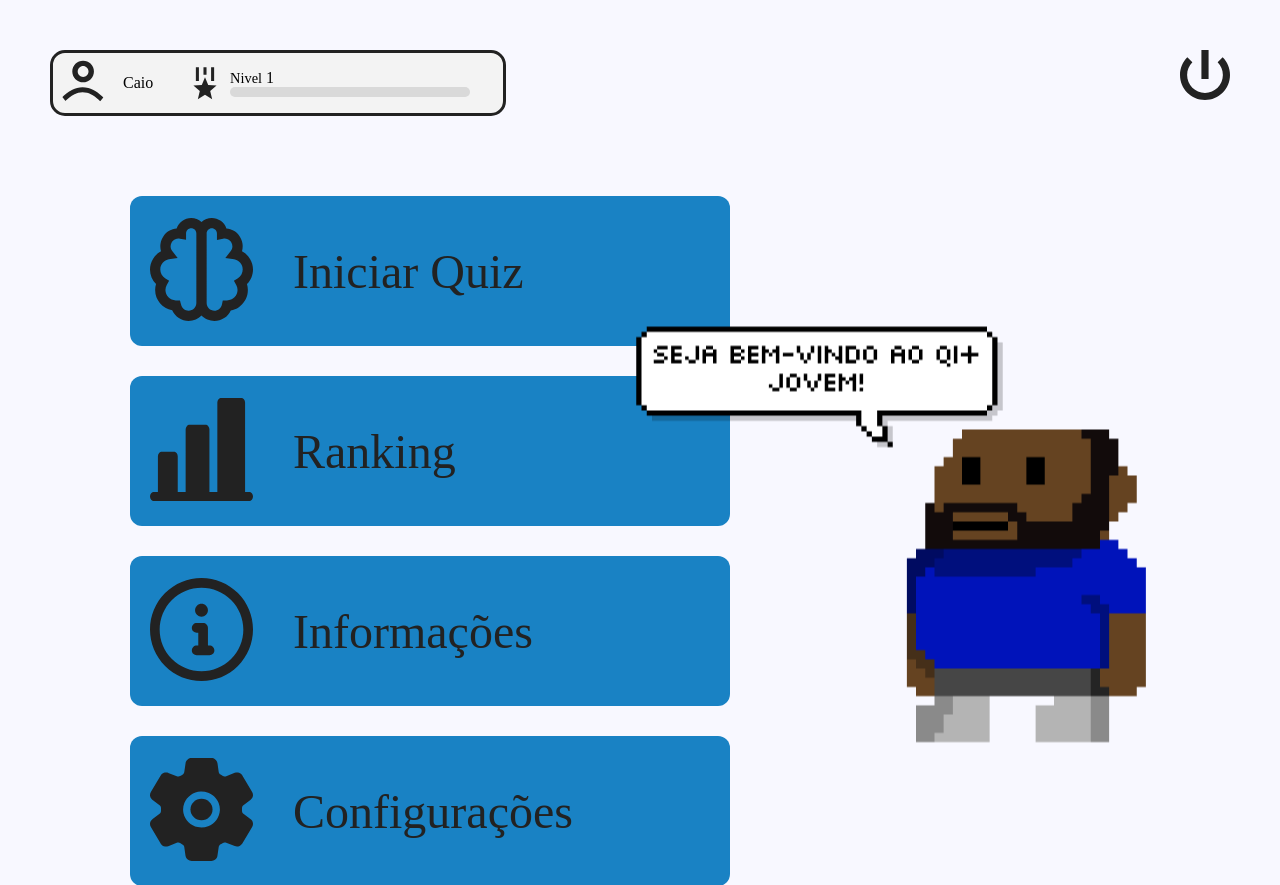
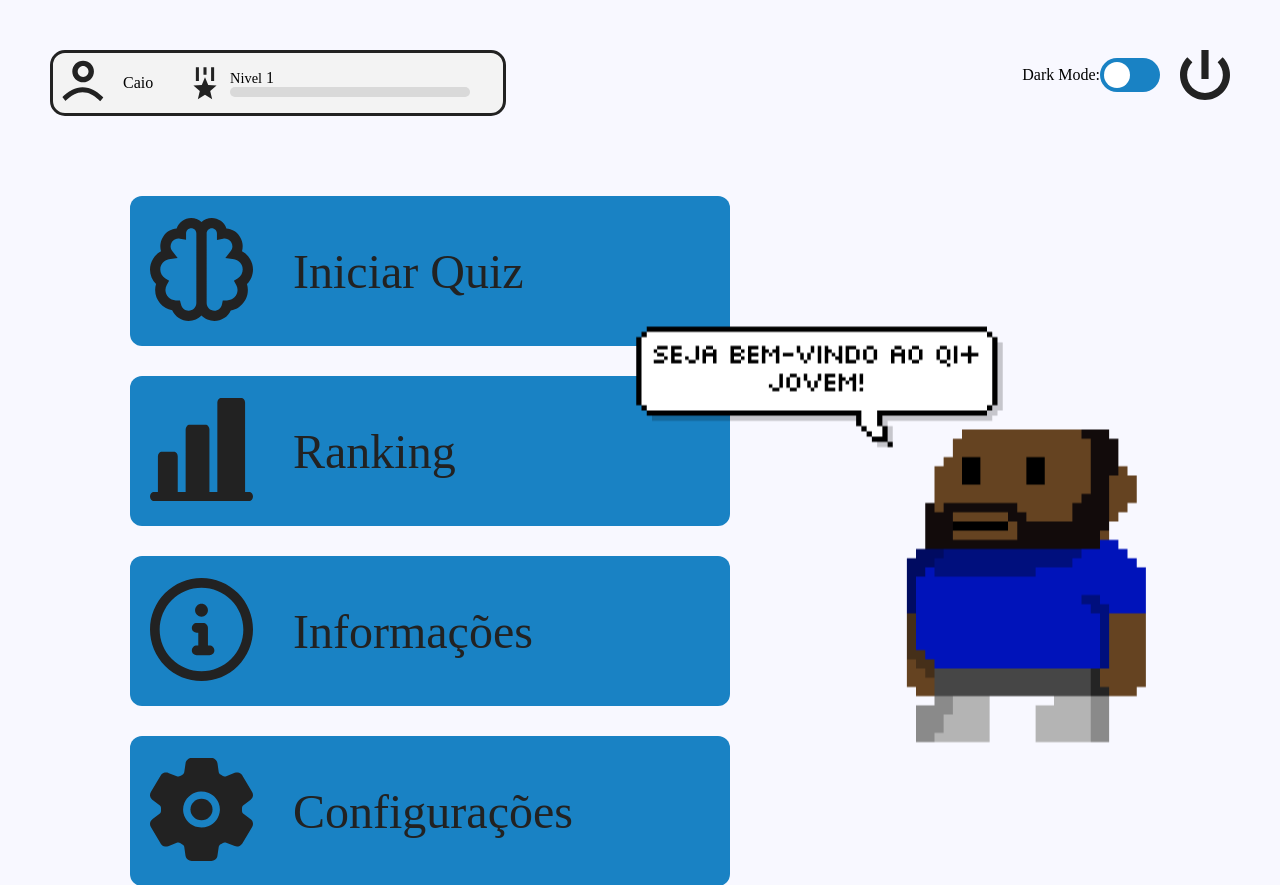
Before and after one commit to C4103M/quizapp, a PHP site: page /home.php in a window 1280 px wide. Shown: the top 885 px of the page. Run offline with PHP 8.4, Linux system fonts and the light colour scheme; a user stored in the database is signed in.

Commit message:
Dark mode com Cookies

```diff
--- a/css/home.css
+++ b/css/home.css
@@ -15,9 +15,53 @@
     --main-elementos: #1E1E1E;
 
 }
-
 body {
     background-color: var(--main-background);
+    transition: ease .6s;
+}
+
+.switch {
+    position: relative;
+    display: inline-block;
+    width: 60px;
+    height: 34px;
+    margin-right: 20px;
+}
+
+.switch input {
+    display: none;
+}
+
+.slider {
+    position: absolute;
+    cursor: pointer;
+    top: 0;
+    left: 0;
+    right: 0;
+    bottom: 0;
+    background: var(--main-elementos);
+    border-radius: 34px;
+    transition: .4s;
+}
+
+.slider:before {
+    content: "";
+    position: absolute;
+    height: 26px;
+    width: 26px;
+    left: 4px;
+    bottom: 4px;
+    background: #fff;
+    border-radius: 50%;
+    transition: .4s;
+}
+
+input:checked+.slider {
+    background: var(--main-elementos);
+}
+
+input:checked+.slider:before {
+    transform: translateX(26px);
 }
 
 /* Cabeçalho */
@@ -90,6 +134,8 @@ header {
     margin: 50px;
     position: absolute;
     right: 0px;
+    display: flex;
+    align-items: center;
 }
 /* Corpo */
 main {
--- a/home.php
+++ b/home.php
@@ -46,35 +46,41 @@ $event5 = 'onmousedown="clickCard(5)" onmouseup="soltCard(5)" onmouseenter="ente
             </div>
         </div>
         <figure class="poweroff">
+            <p>Dark Mode:</p>
+            <label class="switch">
+                <input type="checkbox" id="check" onchange="changeMode()">
+                <span class="slider"></span>
+            </label>
             <img src="./img/off.svg" alt="">
         </figure>
+
     </header>
     <main>
         <section>
-            <div class="grid2" id="e1" <?php print $event1;?>>
+            <div class="grid2" id="e1" <?php print $event1; ?>>
                 <figure>
-                    <img src="img/brain.svg" alt="brain" class="icons" <?php print $event1;?>>
+                    <img src="img/brain.svg" alt="brain" class="icons" <?php print $event1; ?>>
                 </figure>
-                <p class="gridp" <?php print $event1;?>>Iniciar Quiz</p>
+                <p class="gridp" <?php print $event1; ?>>Iniciar Quiz</p>
             </div>
-            <div class="grid3" id="e2" <?php print $event2;?>>
+            <div class="grid3" id="e2" <?php print $event2; ?>>
                 <figure>
-                    <img src="img/dashboard.svg" alt="dashboard" class="icons" <?php print $event2;?>>
+                    <img src="img/dashboard.svg" alt="dashboard" class="icons" <?php print $event2; ?>>
                 </figure>
-                <p class="gridp" <?php print $event2;?>>Ranking</p>
+                <p class="gridp" <?php print $event2; ?>>Ranking</p>
             </div>
-            <div class="grid4" id="e3" <?php print $event3;?>>
+            <div class="grid4" id="e3" <?php print $event3; ?>>
                 <figure>
-                    <img src="img/info.svg" alt="info" class="icons" <?php print $event3;?>>
+                    <img src="img/info.svg" alt="info" class="icons" <?php print $event3; ?>>
                 </figure>
-                <p class="gridp" <?php print $event3;?>>Informações</p>
+                <p class="gridp" <?php print $event3; ?>>Informações</p>
 
             </div>
-            <div class="grid5" id="e4" <?php print $event4;?>>
+            <div class="grid5" id="e4" <?php print $event4; ?>>
                 <figure>
-                    <img src="img/settings.svg" alt="settings" class="icons" <?php print $event4;?>>
+                    <img src="img/settings.svg" alt="settings" class="icons" <?php print $event4; ?>>
                 </figure>
-                <p class="gridp" <?php print $event4;?>>Configurações</p>
+                <p class="gridp" <?php print $event4; ?>>Configurações</p>
             </div>
         </section>
         <section class="sessao2">
@@ -91,6 +97,8 @@ $event5 = 'onmousedown="clickCard(5)" onmouseup="soltCard(5)" onmouseenter="ente
     print "<p id='exphp' style='display:none'>$exp</p>";
     print "<p id='imgphp' style='display:none;'>$img</p>";
     ?>
+    <script src="https://cdn.jsdelivr.net/npm/js-cookie@3.0.5/dist/js.cookie.min.js"></script>
+    <script src="js/darkmode.js"></script>
     <script src="js/home.js"></script>
     <script src="js/calcnvl.js"></script>
     <script src="js/img.js"></script>
--- a/index.php
+++ b/index.php
@@ -104,6 +104,7 @@ if (isset($_GET["erro"])) {
 
 
 
+    <script src="https://cdn.jsdelivr.net/npm/js-cookie@3.0.5/dist/js.cookie.min.js"></script>
 
     <?php
     include('includes/login.php');
--- a/info.php
+++ b/info.php
@@ -16,7 +16,7 @@ if (!isset($_SESSION["user_id"])) {
 
 <body>
 
-
+<script src="https://cdn.jsdelivr.net/npm/js-cookie@3.0.5/dist/js.cookie.min.js"></script>
 </body>
 
 </html>
--- /dev/null
+++ b/js/darkmode.js
@@ -0,0 +1,16 @@
+const checkbox = document.querySelector("#check");
+const html = document.querySelector("html");
+const cookie = Cookies.get('mode')
+if (cookie == 'dark-mode') {
+    html.classList.add("dark-mode");
+    checkbox.checked = true
+}
+function changeMode() {
+    html.classList.toggle("dark-mode");
+
+    if (html.classList.contains('dark-mode')) {
+        Cookies.set('mode', 'dark-mode', { expires: 7 });
+    } else {
+        Cookies.set('mode', 'white-mode', { expires: 7 });
+    }
+}
--- a/placar.php
+++ b/placar.php
@@ -22,7 +22,7 @@ if (!isset($_SESSION["user_id"])) {
     print "<p id='exphp' style='display:none'>$exp</p>";
     print "<p id='imgphp' style='display:none;'>$img</p>";
     ?>
-
+    <script src="https://cdn.jsdelivr.net/npm/js-cookie@3.0.5/dist/js.cookie.min.js"></script>
     <script src="js/img.js"></script>
 
 </body>
```
Also changed, not shown: includes/botaoteste.php (added, +39 -0 lines), includes/style.css (added, +64 -0 lines), quiz.php (+11 -6 lines), config.php (line endings or trailing spaces).
